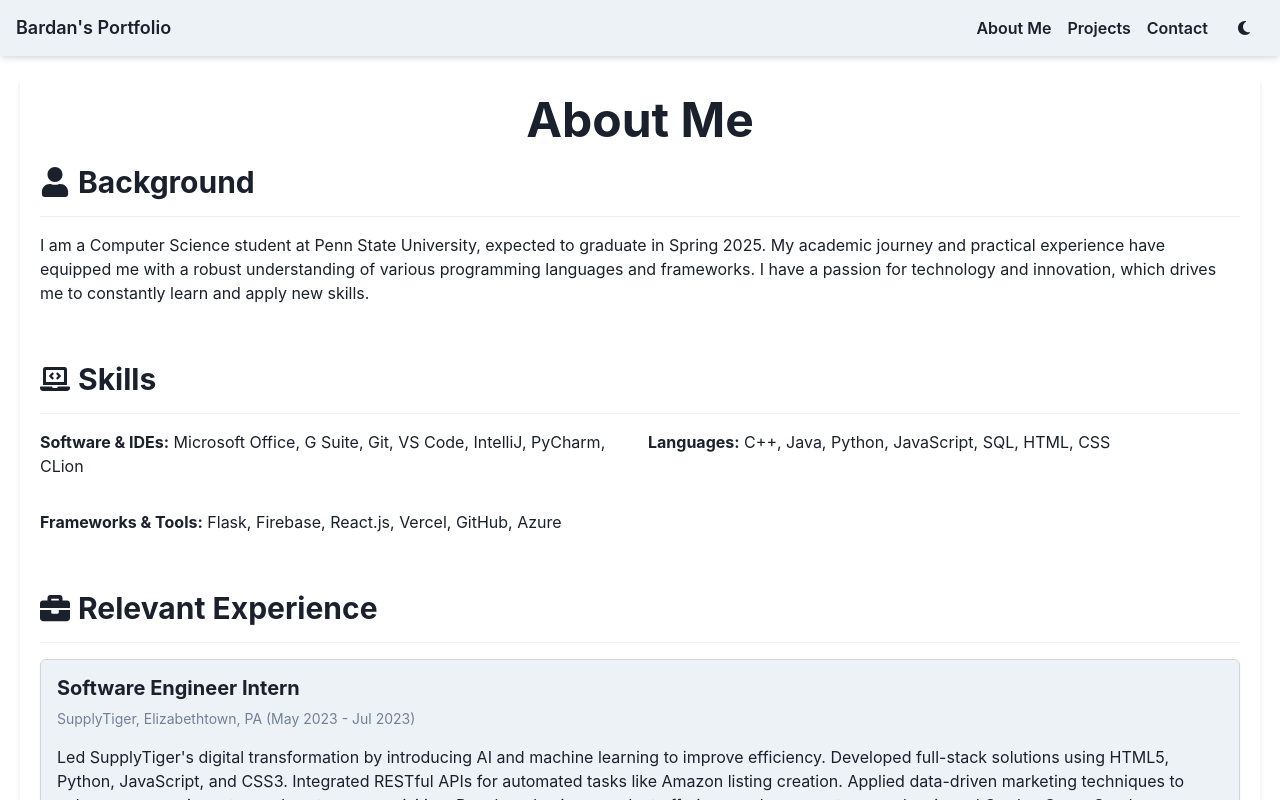
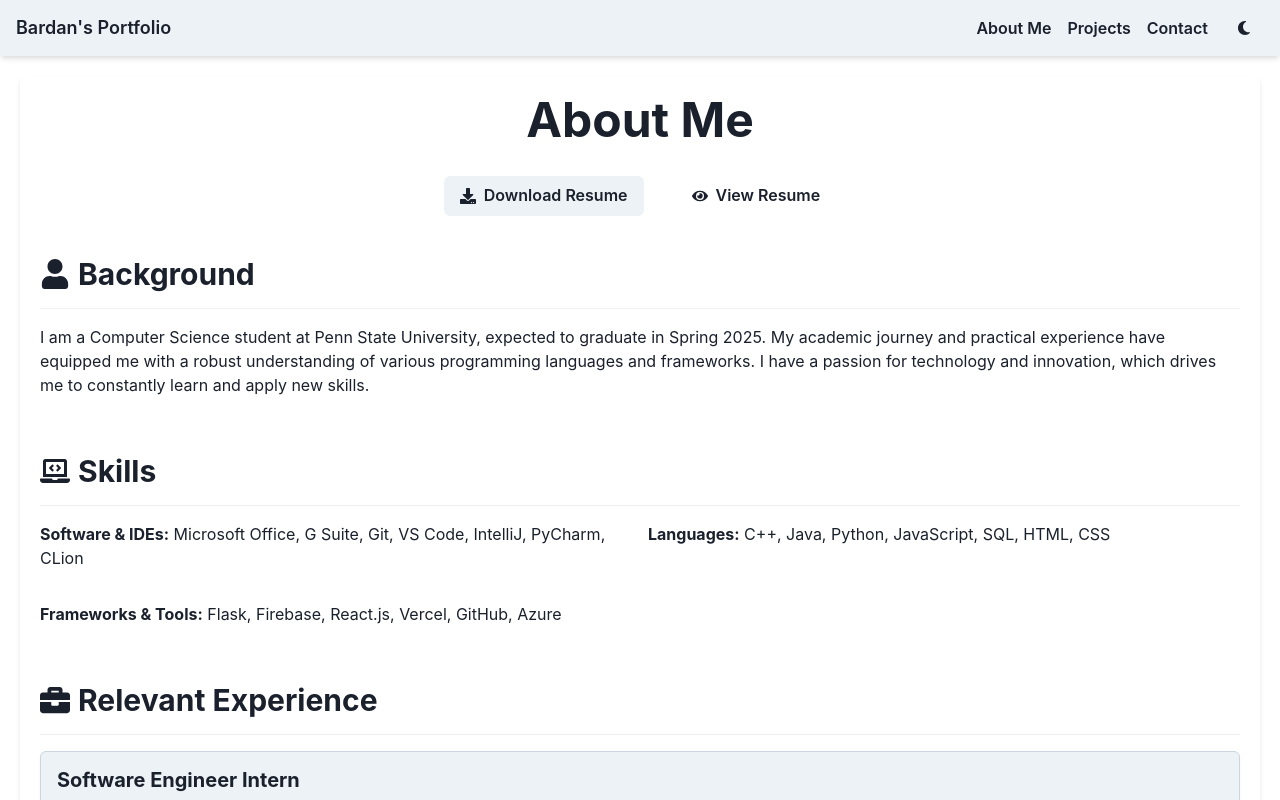
Before and after one commit to bardanp/portfolio-app, a React (Create React App) app: page / in a window 1280 px wide. Shown: the top 800 px of the page. Built offline with nearby package versions, Linux system fonts and the light colour scheme.

Commit message:
Added view and download buttons for my resume

```diff
--- a/package.json
+++ b/package.json
@@ -10,6 +10,10 @@
     "@fortawesome/free-brands-svg-icons": "^6.5.2",
     "@fortawesome/free-solid-svg-icons": "^6.5.2",
     "@fortawesome/react-fontawesome": "^0.2.0",
+    "@react-pdf-viewer/core": "^3.12.0",
+    "@react-pdf-viewer/default-layout": "^3.12.0",
+    "@react-pdf-viewer/toolbar": "^3.12.0",
+    "@react-pdf-viewer/zoom": "^3.12.0",
     "@testing-library/jest-dom": "^5.17.0",
     "@testing-library/react": "^13.4.0",
     "@testing-library/user-event": "^13.5.0",
@@ -19,6 +23,7 @@
     "react": "^18.3.1",
     "react-dom": "^18.3.1",
     "react-icons": "^5.2.1",
+    "react-pdf": "^8.0.2",
     "react-responsive-carousel": "^3.2.23",
     "react-router-dom": "^6.23.1",
     "react-scripts": "5.0.1",
--- a/src/pages/About.js
+++ b/src/pages/About.js
@@ -1,6 +1,7 @@
 import React, { useEffect } from 'react';
 import {
   Box,
+  Button,
   Heading,
   Text,
   VStack,
@@ -9,13 +10,16 @@ import {
   useColorModeValue,
   Divider,
   Container,
+  HStack,
+  Link,
 } from '@chakra-ui/react';
-import { FaLaptopCode, FaUser, FaBriefcase } from 'react-icons/fa';
+import { FaLaptopCode, FaUser, FaBriefcase, FaDownload, FaEye } from 'react-icons/fa';
 import { Element } from 'react-scroll';
 import ProjectCard from '../components/ProjectCard';
 import Connect from '../pages/Connect';
 import AOS from 'aos';
 import 'aos/dist/aos.css';
+const resumeURL = './Resume.pdf';
 
 const projects = [
   {
@@ -80,9 +84,35 @@ const About = () => {
       <Container maxW="7xl" p={5}>
         <Element name="about">
           <Box p={5} borderRadius="md" shadow="md" mb={10}>
-            <Heading as="h1" size="2xl" mb={5} textAlign="center" data-aos="fade-up">
+            <Heading as="h1" size="2xl" mb={8} textAlign="center" data-aos="fade-up">
               About Me
             </Heading>
+            <Box textAlign="center" mb={10}>
+              <HStack justify="center" spacing={8} mb={10}>
+                <Link href={resumeURL} download="Resume.pdf">
+                  <Button
+                    leftIcon={<Icon as={FaDownload} />}
+                    colorScheme="gray"
+                    _hover={{ bg: 'blue.300' }}
+                    _active={{ bg: 'blue.700' }}
+                  >
+                    Download Resume
+                  </Button>
+                </Link>
+
+                <Link href={resumeURL} target="_blank" rel="noopener noreferrer">
+                  <Button
+                    leftIcon={<Icon as={FaEye} />}
+                    colorScheme="gray"
+                    variant="ghost"
+                    _hover={{ bg: 'gray.200' }}
+                    _active={{ bg: 'gray.700' }}
+                  >
+                    View Resume
+                  </Button>
+                </Link>
+              </HStack>
+            </Box>
             <VStack align="start" spacing={10}>
               <Box w="100%" data-aos="fade-right">
                 <Heading as="h2" size="lg" mb={2} display="flex" alignItems="center">
```
Also changed, not shown: 2 other files (tests, documents, lock files or other folders).
